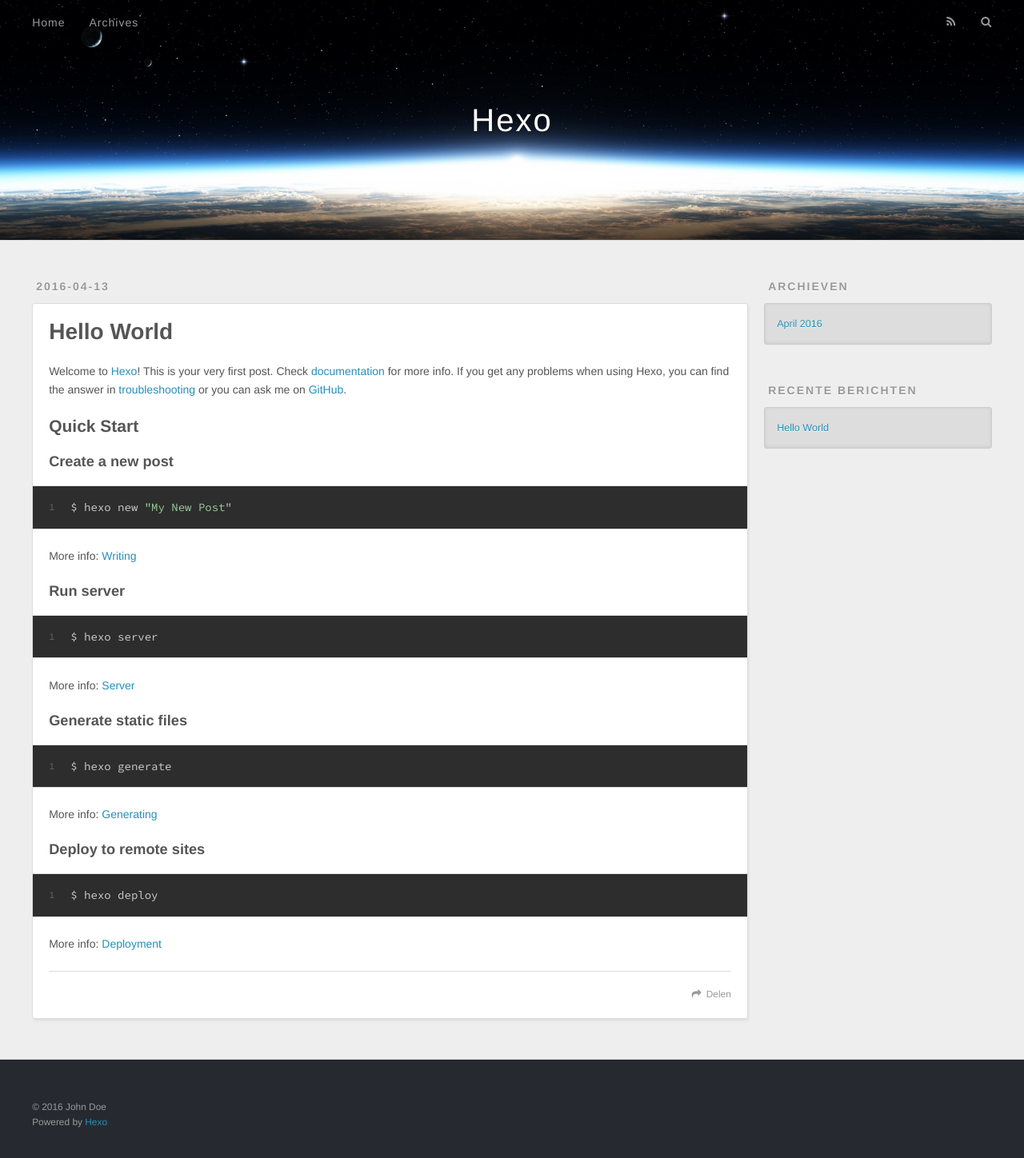
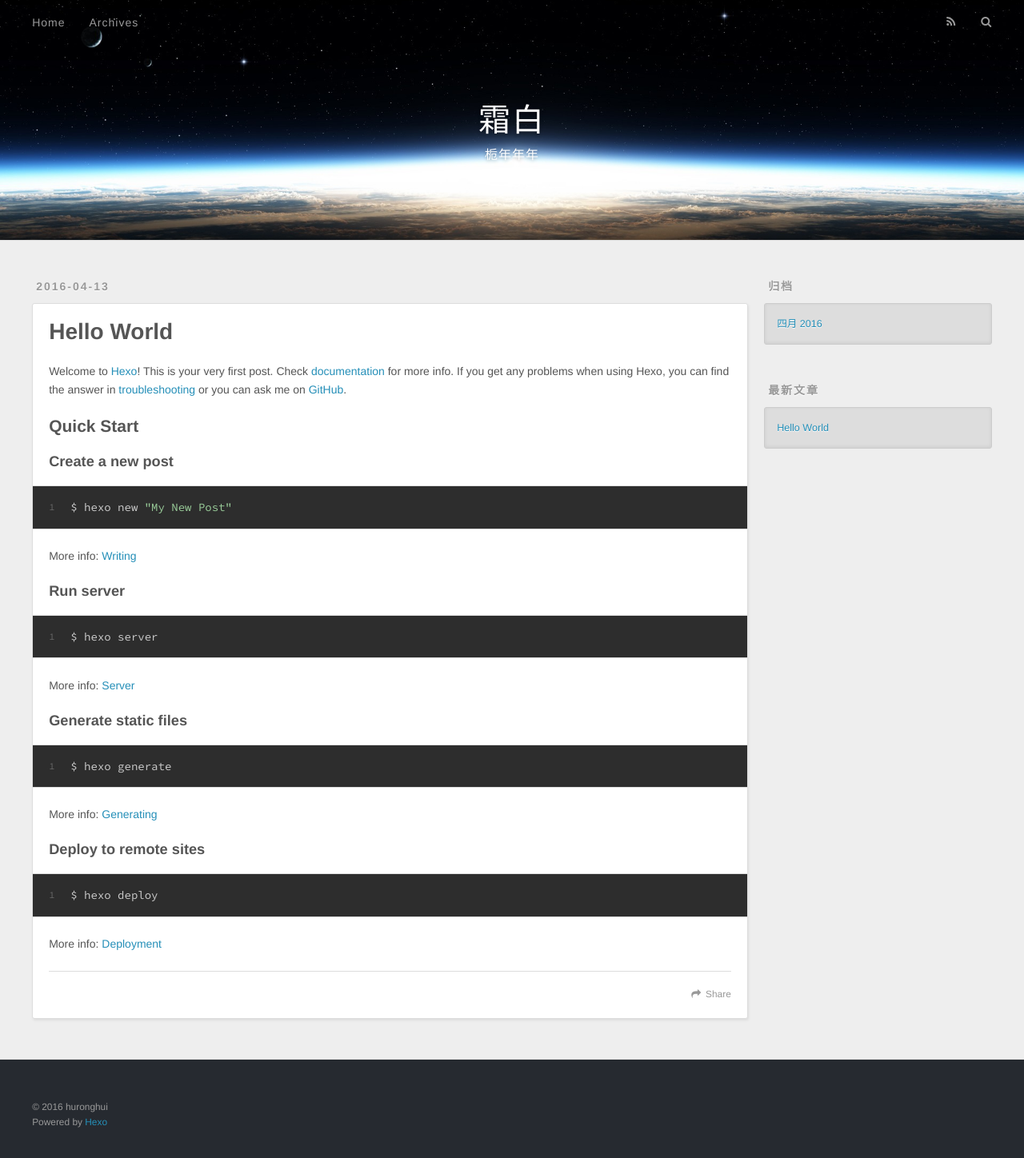
Before and after one commit to huronghui/huronghui.github.io, a plain HTML site: page index.html in a window 1280 px wide. Shown: the whole page at 80% size. Drawn offline with nearby package versions, Linux system fonts and the light colour scheme.

Commit message:
Site updated: 2016-04-13 19:06:11

```diff
--- a/index.html
+++ b/index.html
@@ -3,19 +3,19 @@
 <head>
   <meta charset="utf-8">
 
-  <title>Hexo</title>
+  <title>霜白</title>
   <meta name="viewport" content="width=device-width, initial-scale=1, maximum-scale=1">
-  <meta name="description">
+  <meta name="description" content="android">
 <meta property="og:type" content="website">
-<meta property="og:title" content="Hexo">
+<meta property="og:title" content="霜白">
 <meta property="og:url" content="http://yoursite.com/index.html">
-<meta property="og:site_name" content="Hexo">
-<meta property="og:description">
+<meta property="og:site_name" content="霜白">
+<meta property="og:description" content="android">
 <meta name="twitter:card" content="summary">
-<meta name="twitter:title" content="Hexo">
-<meta name="twitter:description">
+<meta name="twitter:title" content="霜白">
+<meta name="twitter:description" content="android">
 
-    <link rel="alternate" href="/atom.xml" title="Hexo" type="application/atom+xml">
+    <link rel="alternate" href="/atom.xml" title="霜白" type="application/atom+xml">
 
 
     <link rel="icon" href="/favicon.png">
@@ -36,8 +36,12 @@
   <div id="header-outer" class="outer">
     <div id="header-title" class="inner">
       <h1 id="logo-wrap">
-        <a href="/" id="logo">Hexo</a>
+        <a href="/" id="logo">霜白</a>
       </h1>
+
+        <h2 id="subtitle-wrap">
+          <a href="/" id="subtitle">栀年年年</a>
+        </h2>
 
     </div>
     <div id="header-inner" class="inner">
@@ -53,7 +57,7 @@
 
           <a id="nav-rss-link" class="nav-icon" href="/atom.xml" title="RSS Feed"></a>
 
-        <a id="nav-search-btn" class="nav-icon" title="Zoeken"></a>
+        <a id="nav-search-btn" class="nav-icon" title="搜索"></a>
       </nav>
       <div id="search-form-wrap">
         <form action="//google.com/search" method="get" accept-charset="UTF-8" class="search-form"><input type="search" name="q" results="0" class="search-form-input" placeholder="Search"><button type="submit" class="search-form-submit">&#xF002;</button><input type="hidden" name="sitesearch" value="http://yoursite.com"></form>
@@ -99,7 +103,7 @@
 
     </div>
     <footer class="article-footer">
-      <a data-url="http://yoursite.com/2016/04/13/hello-world/" data-id="cimym9ysh0000qkfg2vsw76w0" class="article-share-link">Delen</a>
+      <a data-url="http://yoursite.com/2016/04/13/hello-world/" data-id="cimyr29df0000kkfg80lkur95" class="article-share-link">Share</a>
 
 
     </footer>
@@ -124,9 +128,9 @@
 
 
   <div class="widget-wrap">
-    <h3 class="widget-title">Archieven</h3>
+    <h3 class="widget-title">归档</h3>
     <div class="widget">
-      <ul class="archive-list"><li class="archive-list-item"><a class="archive-list-link" href="/archives/2016/04/">April 2016</a></li></ul>
+      <ul class="archive-list"><li class="archive-list-item"><a class="archive-list-link" href="/archives/2016/04/">四月 2016</a></li></ul>
     </div>
   </div>
 
@@ -134,7 +138,7 @@
 
 
   <div class="widget-wrap">
-    <h3 class="widget-title">Recente berichten</h3>
+    <h3 class="widget-title">最新文章</h3>
     <div class="widget">
       <ul>
 
@@ -154,7 +158,7 @@
 
   <div class="outer">
     <div id="footer-info" class="inner">
-      &copy; 2016 John Doe<br>
+      &copy; 2016 huronghui<br>
       Powered by <a href="http://hexo.io/" target="_blank">Hexo</a>
     </div>
   </div>
```
Also changed, not shown: 2016/04/13/hello-world/index.html (+14 -10 lines), archives/2016/04/index.html (+19 -15 lines), archives/2016/index.html (+19 -15 lines), archives/index.html (+19 -15 lines).
